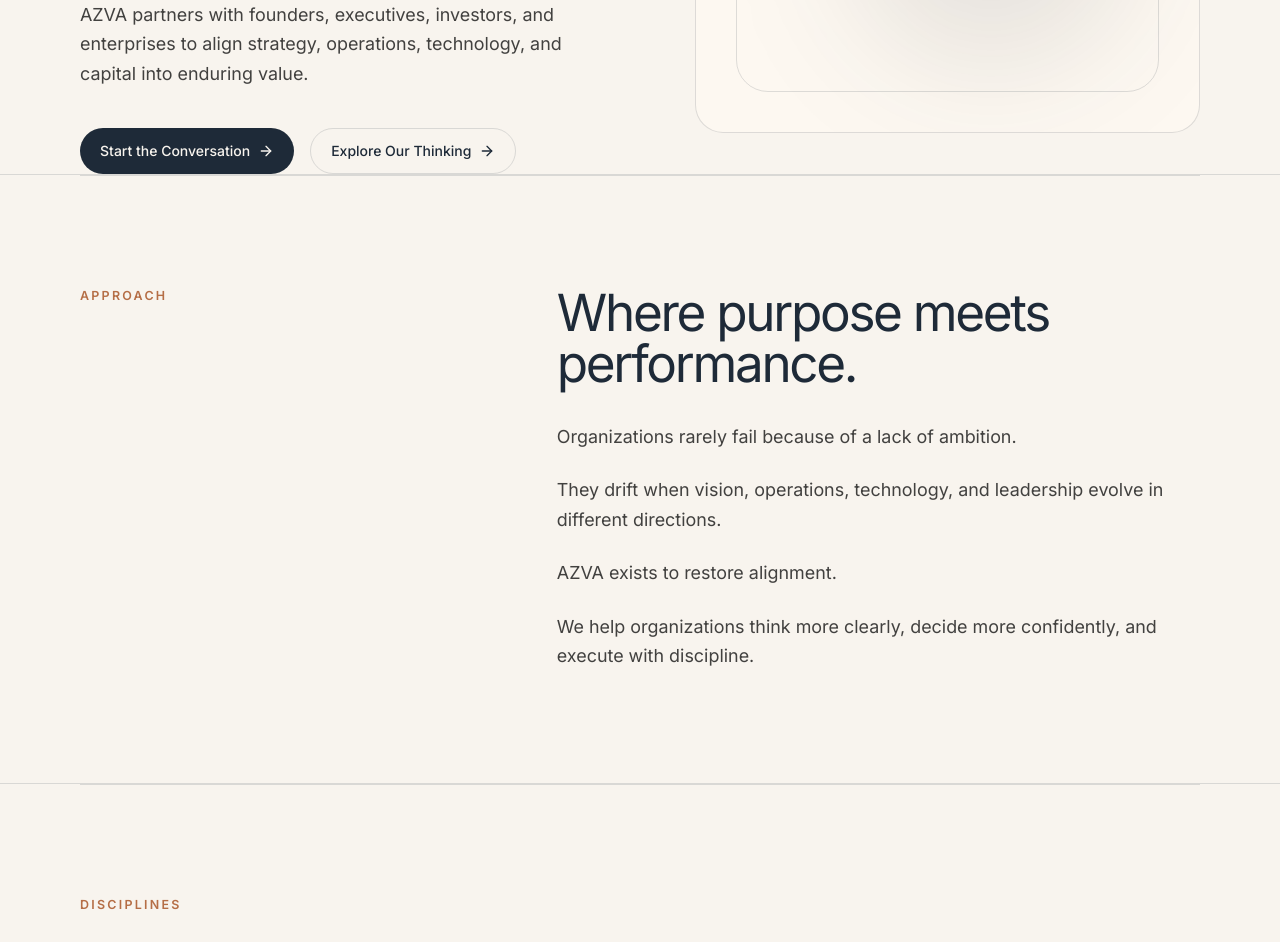
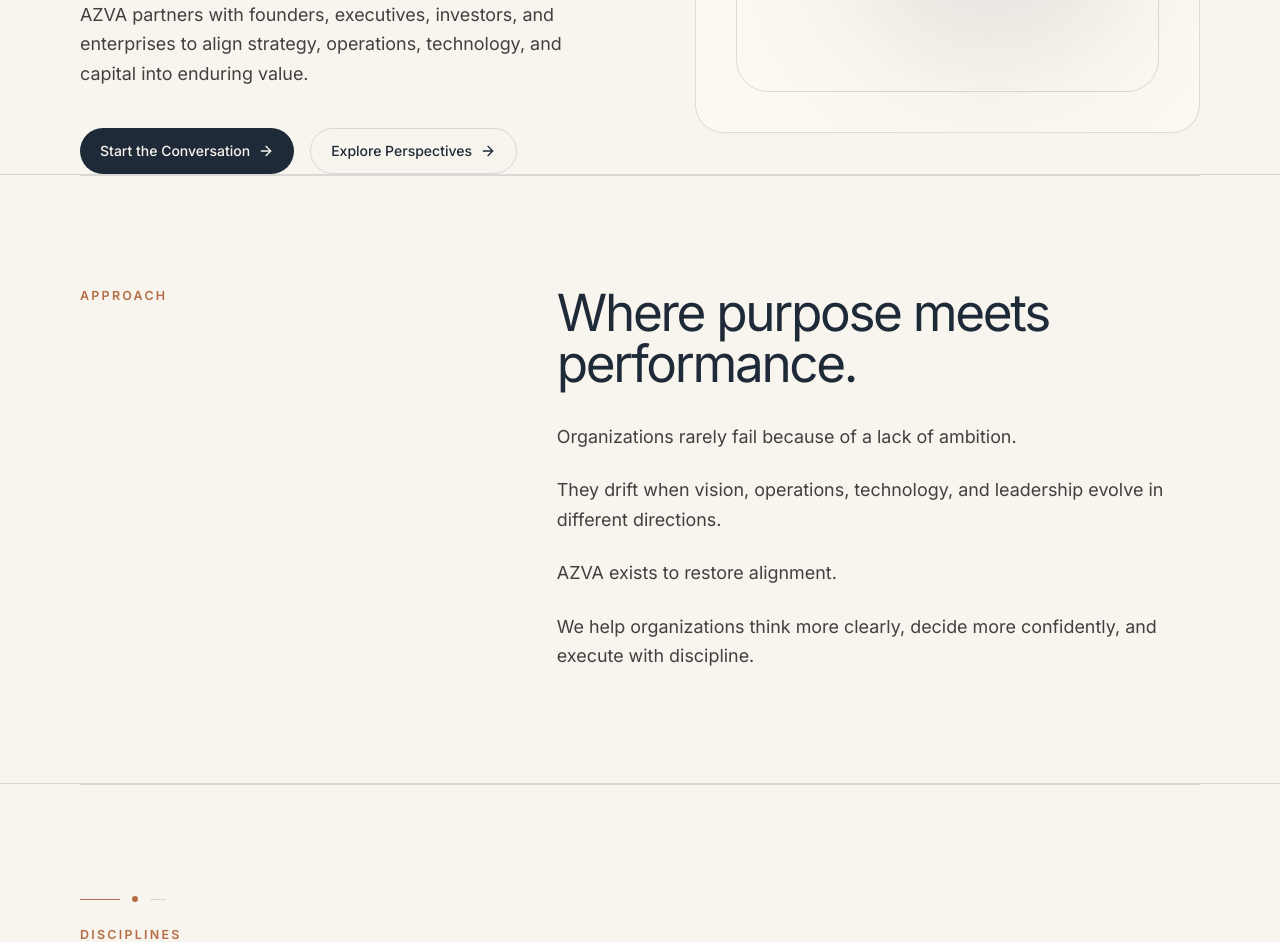
Before and after one commit to mazk33/azva, a Next.js app: page / in a window 1280 px wide. Shown: the part 660-1602 px from the top of the page. Built offline with nearby package versions, Linux system fonts and the light colour scheme.

Commit message:
Clean up homepage primitive integration

```diff
--- a/src/app/page.tsx
+++ b/src/app/page.tsx
@@ -1,4 +1,3 @@
-import { ArrowRight } from "lucide-react";
 import Image from "next/image";
 import { Navbar } from "@/components/layout/navbar";
 import { Footer } from "@/components/layout/footer";
@@ -6,6 +5,9 @@ import { ButtonLink } from "@/components/ui/button";
 import { SectionClosing } from "@/components/ui/section-closing";
 import { FadeIn, Reveal, Lift } from "@/components/ui/fade-in";
 import { AlignmentGrid } from "@/components/visuals";
+import { SectionHeader } from "@/components/ui/section-header";
+import { EditorialCard } from "@/components/ui/editorial-card";
+import { MetricCard } from "@/components/ui/metric-card";
 
 const capabilities = [
   {
@@ -74,8 +76,8 @@ export default function Home() {
 
               <div className="mt-10 flex flex-wrap gap-4">
                 <ButtonLink href="#contact">Start the Conversation</ButtonLink>
-                <ButtonLink href="#thinking" variant="secondary">
-                  Explore Our Thinking
+                <ButtonLink href="#perspectives" variant="secondary">
+  Explore Perspectives
 </ButtonLink>
               </div>
             </div>
@@ -86,13 +88,16 @@ export default function Home() {
           </Reveal>
         </div>
       </section>
-
       <FadeIn>
   <section id="approach" className="section-azva azva-chapter border-t border-[var(--azva-border)]">
     <div className="container-azva grid gap-12 lg:grid-cols-[0.8fr_1.2fr]">
-            <p className="eyebrow">Approach</p>
+      <div>
+        <p className="eyebrow mb-6">Approach</p>
+      </div>
+
       <div>
         <h2 className="heading-xl">Where purpose meets performance.</h2>
+
         <div className="mt-8 space-y-6 body-lg">
           <p>Organizations rarely fail because of a lack of ambition.</p>
           <p>
@@ -113,11 +118,10 @@ export default function Home() {
       <FadeIn>
         <section id="disciplines" className="section-azva azva-chapter border-t border-[var(--azva-border)]">
           <div className="container-azva">
-            <div className="max-w-3xl">
-              <p className="eyebrow mb-6">Disciplines</p>
-              <h2 className="heading-xl">The disciplines behind enduring value.</h2>
-            </div>
-
+            <SectionHeader
+  label="Disciplines"
+  title="The disciplines behind enduring value."
+/>
             <div className="mt-20 divide-y divide-[var(--azva-border)] border-y border-[var(--azva-border)]">
               {capabilities.map((item, index) => (
                 <Lift
@@ -213,15 +217,7 @@ export default function Home() {
 
             <div className="mt-12 grid gap-4 sm:grid-cols-2 lg:grid-cols-4">
               {prizmScores.map(([score, label]) => (
-                <div
-                  key={score}
-                  className="rounded-[28px] border border-white/12 bg-white/[0.04] p-6"
-                >
-                  <div className="text-5xl font-semibold tracking-[-0.07em] text-[var(--azva-canvas)]">
-                    {score}
-                  </div>
-                  <p className="mt-4 text-sm leading-6 text-white/58">{label}</p>
-                </div>
+                <MetricCard key={score} metric={score} label={label} dark />
               ))}
             </div>
           </div>
@@ -265,21 +261,17 @@ export default function Home() {
       <Reveal>
         <section id="perspectives" className="section-azva azva-chapter">
           <div className="container-azva grid gap-12 lg:grid-cols-[0.8fr_1.2fr]">
+            <SectionHeader
+              label="Perspectives"
+              title="Ideas that sharpen judgment."
+            />
+
             <div>
-              <p className="eyebrow mb-6">Perspectives</p>
-              <h2 className="heading-xl">Ideas that sharpen judgment.</h2>
-            </div>
-
-            <div className="border-y border-[var(--azva-border)] py-10">
-              <p className="text-sm text-[var(--azva-accent)]">Operating Note</p>
-
-              <h3 className="mt-5 max-w-3xl text-4xl font-medium tracking-[-0.055em] text-[var(--azva-primary)] md:text-5xl">
-                Operational leverage is not found. It is designed.
-              </h3>
-
-              <p className="body-md mt-6 max-w-2xl">
-                A short perspective on why enterprise transformation depends less on ambition and more on alignment between strategy, systems, and execution.
-              </p>
+              <EditorialCard
+                eyebrow="Operating Note"
+                title="Operational leverage is not found. It is designed."
+                copy="A short perspective on why enterprise transformation depends less on ambition and more on alignment between strategy, systems, and execution."
+              />
 
               <a href="/perspectives" className="azva-institutional-link mt-8">
                 Read the note →
```
Lines whose indentation alone changed are shown as unchanged.
